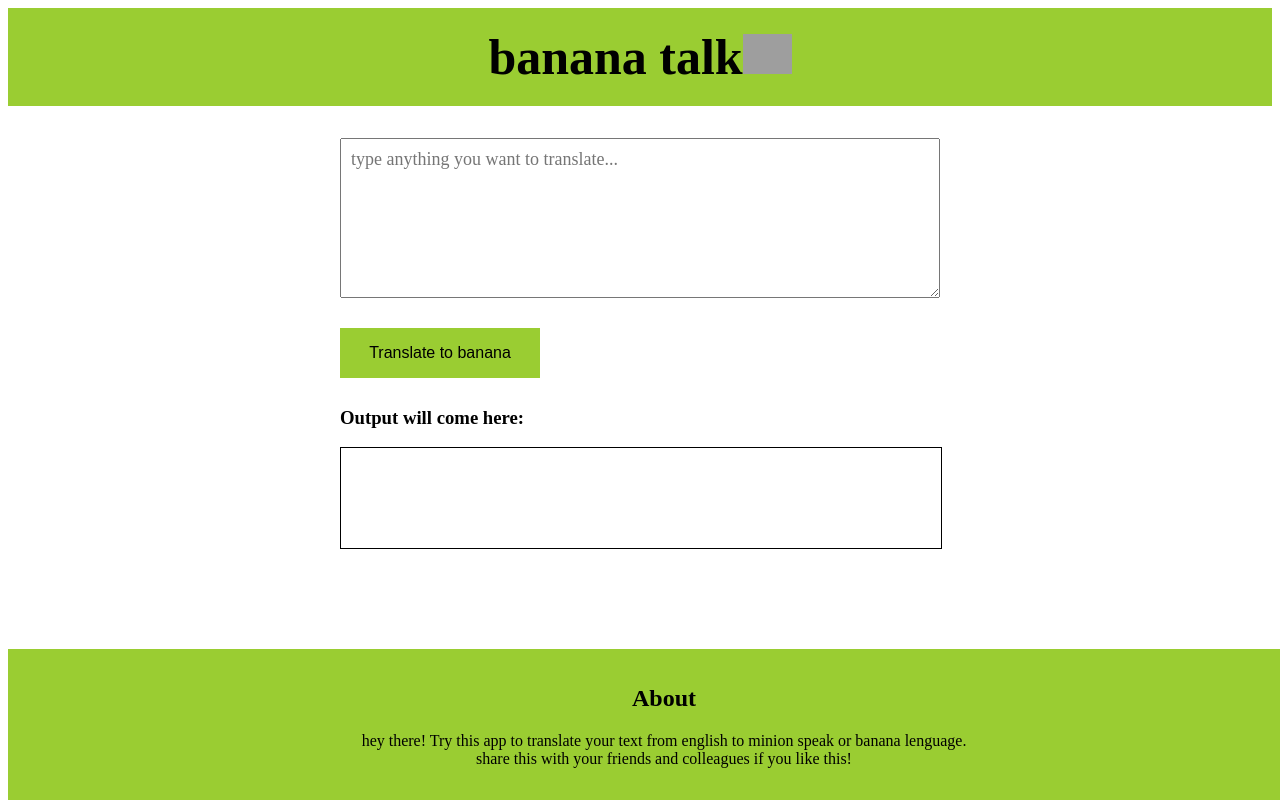
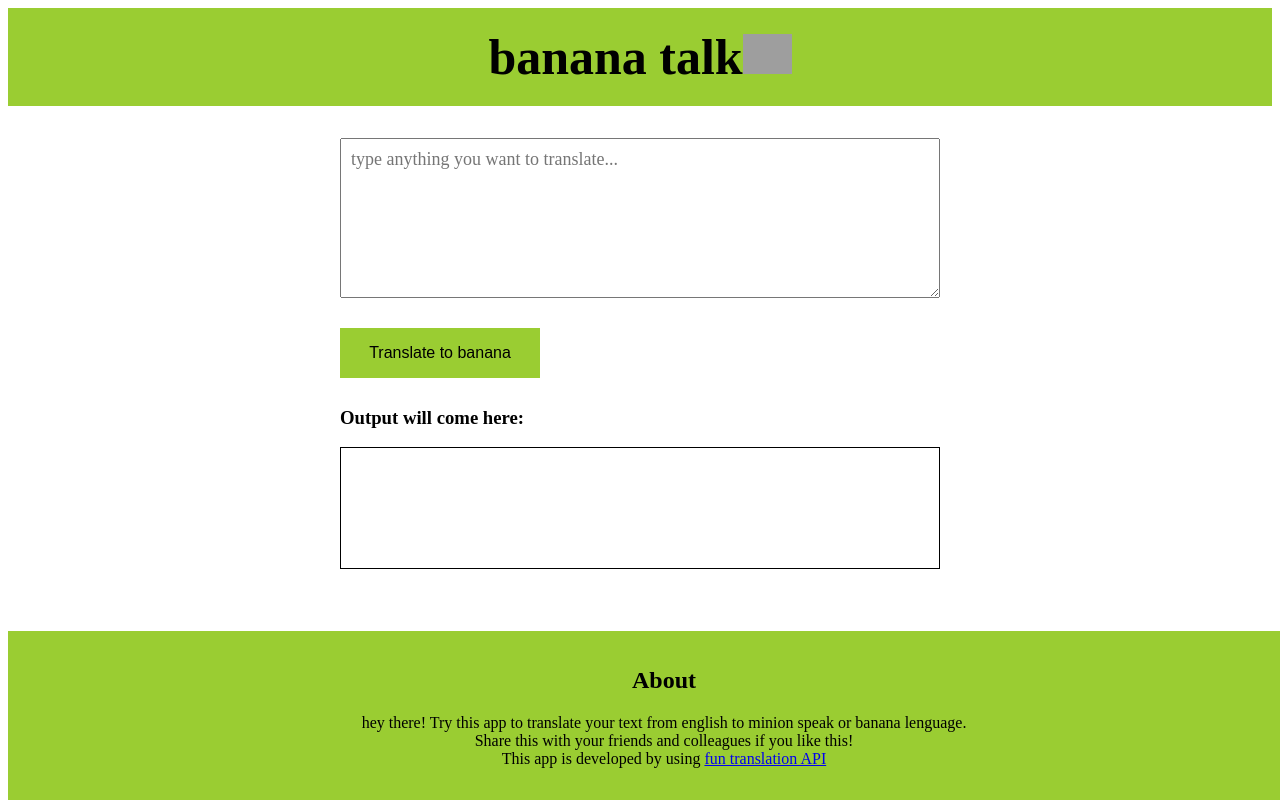
Before and after one commit to Sammed7/neogcamp-banana-speak, a plain HTML site: page index.html in a window 1280 px wide. Drawn offline with Linux system fonts and the light colour scheme; grey boxes are pictures that could not be loaded.

Commit message:
Added link in about section

```diff
--- a/index.html
+++ b/index.html
@@ -20,7 +20,8 @@
     <footer>
         <h2>About</h2>
         <p>hey there! Try this app to translate your text from english to minion speak or banana lenguage.<br>
-            share this with your friends and colleagues if you like this!
+            Share this with your friends and colleagues if you like this!<br>
+            This app is developed by using <a href="https://funtranslations.com/api/">fun translation API</a>
         </p>
     </footer>
     <script src="app.js" type="text/javascript" ></script>
@@ -64,7 +65,7 @@
         .output{
             height: 100px;
             border: 1px solid black;
-            width: 100%;
+            padding: 10px;
         }
         footer{
             position: fixed;
```
